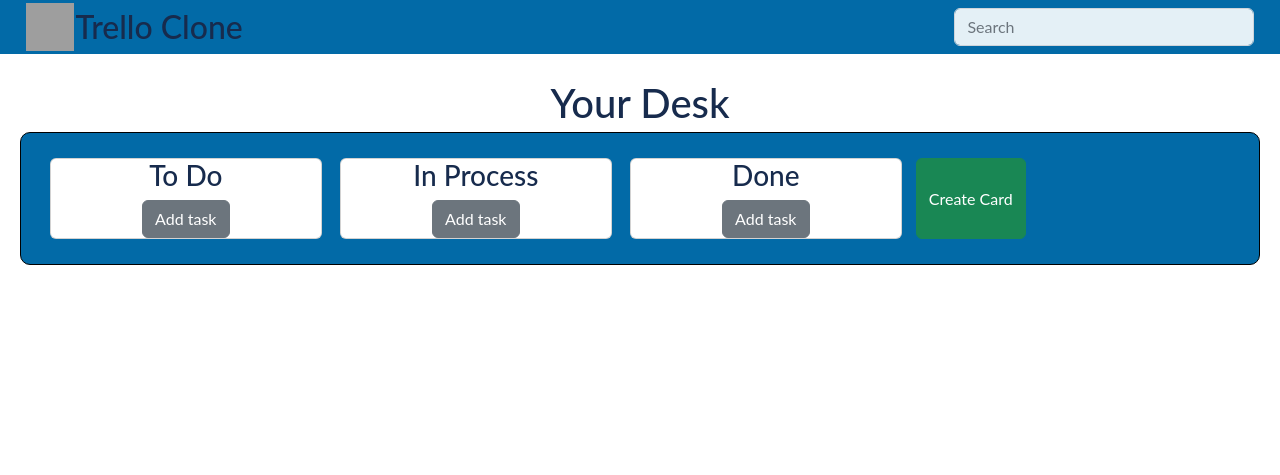
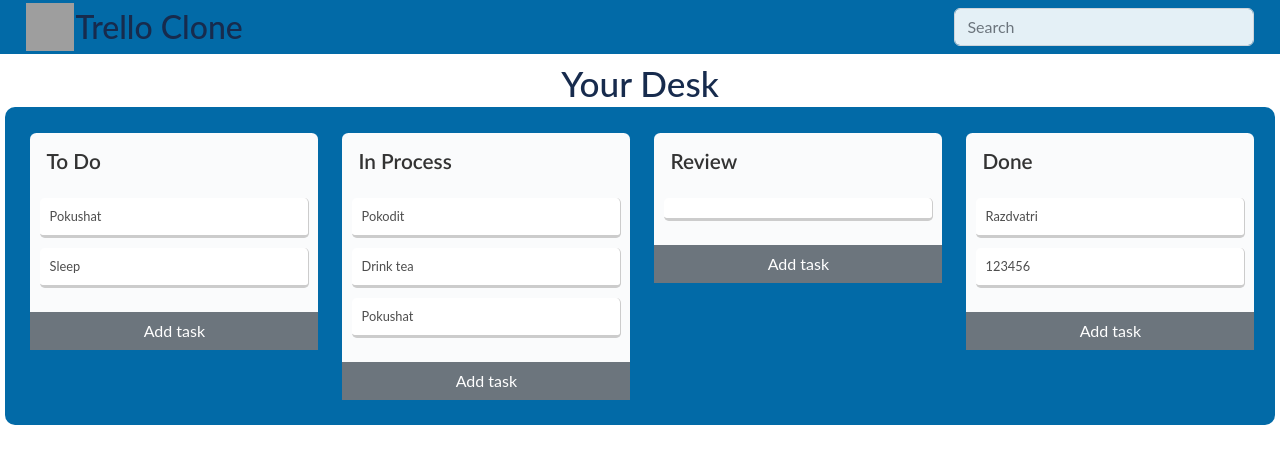
Before and after one commit to Veronchi/Rs-Clone, a React (Create React App) app: page /board in a window 1280 px wide. Shown: the top 475 px of the page. Built offline with nearby package versions, Linux system fonts and the light colour scheme; grey boxes are pictures that could not be loaded; a web font is replaced by a local one.

Commit message:
feat: created card, add styles

```diff
--- a/src/App.tsx
+++ b/src/App.tsx
@@ -6,8 +6,7 @@ import { RegistrationLayout } from './components/RegistrationLayout/Registration
 import BoardPage from './pages/BoardPage/BoardPage';
 import { BoardsPage } from './pages/BoardsPage/BoardsPage';
 
-function App(): JSX.Element {
-  return (
+const App = (): JSX.Element => (
   <Routes>
     <Route path="/" element={<MainLayout />}>
       <Route path="/boards" element={<BoardsPage />} />
@@ -16,8 +15,6 @@ function App(): JSX.Element {
     </Route>
     <Route path="/registration" element={<RegistrationLayout />} />
   </Routes>
-
 );
-}
 
 export default App;
--- a/src/components/AddCard/AddCard.scss
+++ b/src/components/AddCard/AddCard.scss
@@ -1,11 +1,59 @@
-.card {
+@import '../../styles/palette.scss';
+
+.list {
+  flex: 0 0 18rem;
   display: flex;
   flex-direction: column;
-  justify-content: center;
-  align-items: center;
-  height: 100%;
-  margin: 0 4px;
-  vertical-align: top;
-  white-space: nowrap;
-  width: 272px;
+  background-color: $light-gray;
+  max-height: calc(100vh - 11.8rem);
+  border-radius: 0.4rem;
+  margin-right: 1.5rem;
+
+  &__title {
+    font-size: 1.3rem;
+    font-weight: 600;
+    color: #333;
+    padding: 1rem;
+  }
+
+  &__tasks {
+    flex: 1;
+    display: flex;
+    flex-direction: column;
+    align-content: start;
+    padding: 0 0.6rem 0.5rem;
+    overflow-y: auto;
+  }
+
+  &__item {
+    font-size: 0.8rem;
+    font-weight: 400;
+    line-height: 1.3;
+    background-color: #fff;
+    padding: 0.65rem 0.6rem;
+    color: #4d4d4d;
+    border-bottom: 0.2rem solid #ccc;
+    border-right: 0.1rem solid #ccc;
+    border-radius: 0.3rem;
+    margin-bottom: 0.6rem;
+    word-wrap: break-word;
+    cursor: pointer;
+    list-style: none;
+
+    &:last-of-type {
+      margin-bottom: 0;
+    }
+
+    &:hover {
+      background-color: $hovered-gray;
+    }
+
+    &:active {
+      background-color: $active-gray;
+    }
+  }
+
+  .list__btn {
+    border-radius: 0;
+  }
 }
--- a/src/components/AddCard/AddCard.tsx
+++ b/src/components/AddCard/AddCard.tsx
@@ -1,21 +1,20 @@
 import React from 'react';
-import { ICard } from '../../interfaces';
+import { CardProps } from '../../interfaces';
+import AddTask from '../AddTask/AddTask';
 import './AddCard.scss';
 
-export interface CardProps {
-  card: ICard;
-}
-
-function AddCard({ card }: CardProps): JSX.Element {
-  return (
-    <div className="card">
-      <h3 className="card__title">{card.title}</h3>
-      <div className="card__tasks" />
-      <button className="btn btn-secondary" type="button">
-        Add task
-      </button>
-    </div>
-  );
-}
+const AddCard = ({ card }: CardProps): JSX.Element => (
+  <div className="list">
+    <h3 className="list__title">{card.title}</h3>
+    <ul className="list__tasks">
+      {card.tasks.map((task) => (
+        AddTask(task)
+      ))}
+    </ul>
+    <button className="btn btn-secondary list__btn" type="button">
+      Add task
+    </button>
+  </div>
+);
 
 export default AddCard;
--- /dev/null
+++ b/src/components/AddTask/AddTask.tsx
@@ -0,0 +1,9 @@
+import React from 'react';
+
+const AddTask = (task: string): JSX.Element => (
+  <li className="list__item">
+    {task}
+  </li>
+);
+
+export default AddTask;
--- a/src/components/ModalWindowCreateCard/ModalWindowCreateCard.tsx
+++ b/src/components/ModalWindowCreateCard/ModalWindowCreateCard.tsx
@@ -6,7 +6,7 @@ import { IModal } from '../../interfaces';
 
 import './ModalWindowCreateCard.scss';
 
-function ModalWindowCreateCard({ show, handleModal }: IModal): JSX.Element {
+const ModalWindowCreateCard = ({ show, handleModal }: IModal): JSX.Element => {
   // eslint-disable-next-line @typescript-eslint/no-unused-vars
   const [title, setTitle] = useState<string>('');
 
@@ -41,6 +41,6 @@ function ModalWindowCreateCard({ show, handleModal }: IModal): JSX.Element {
       </Modal.Footer>
     </Modal>
   );
-}
+};
 
 export default ModalWindowCreateCard;
--- a/src/pages/BoardPage/BoardPage.scss
+++ b/src/pages/BoardPage/BoardPage.scss
@@ -2,19 +2,37 @@
 
 .board {
   flex: 1 0 auto;
-  padding: 20px;
+  padding: 5px;
 
   &__title {
-    font-size: 2.5rem;
-    margin: 5px auto;
+    font-size: 2.2rem;
+    margin: 3px auto;
     text-align: center;
   }
+
   .wrapper {
     display: flex;
+    align-items: start;
     padding: 2%;
-    border: 1px solid black;
     border-radius: 10px;
     background: $primary-blue;
-    gap: 10px;
+    overflow-x: auto;
+  }
+
+  &__btn {
+    flex: 0 0 16rem;
+    display: block;
+    font-size: 1.2rem;
+    font-weight: 400;
+    background-color: $active-gray;
+    color: $light-gray;
+    border-radius: 0.2rem;
+    cursor: pointer;
+    transition: background-color 150ms;
+    text-align: left;
+
+    &:hover {
+      background-color: $dark-blue;
+    }
   }
 }
--- a/src/pages/BoardPage/BoardPage.tsx
+++ b/src/pages/BoardPage/BoardPage.tsx
@@ -8,27 +8,26 @@ export const deckArray: ICard[] = [
   {
     id: 1,
     title: 'To Do',
-    tasks: {
-      task: ['Razdvatri', '123456'],
-    },
+    tasks: ['Pokushat', 'Sleep'],
   },
   {
     id: 2,
     title: 'In Process',
-    tasks: {
-      task: ['Razdvatri', '123456', 'fgfgfg'],
-    },
+    tasks: ['Pokodit', 'Drink tea', 'Pokushat'],
   },
   {
     id: 3,
+    title: 'Review',
+    tasks: [''],
+  },
+  {
+    id: 4,
     title: 'Done',
-    tasks: {
-      task: ['Razdvatri', '123456', 'drink cofeek'],
-    },
+    tasks: ['Razdvatri', '123456'],
   },
 ];
 
-function BoardPage(): JSX.Element {
+const BoardPage = (): JSX.Element => {
   const [isModal, setIsModal] = useState<boolean>(false);
 
   const handleModalClose = (): void => setIsModal(false);
@@ -41,11 +40,11 @@ function BoardPage(): JSX.Element {
           <AddCard card={card} key={card.id} />
         ))}
         <button
-          className="btn btn-success"
+          className="board__btn"
           type="button"
           onClick={(): void => setIsModal(true)}
         >
-          Сreate Card
+          Add card
         </button>
       </div>
 
@@ -54,6 +53,6 @@ function BoardPage(): JSX.Element {
       ) : null}
     </section>
   );
-}
+};
 
 export default BoardPage;
```
Also changed, not shown: src/interfaces.tsx (+4 -3 lines). Lines whose indentation alone changed are shown as unchanged.
